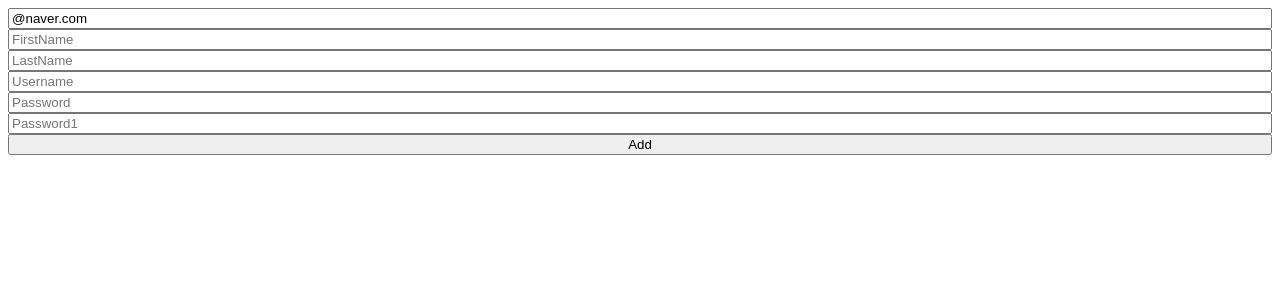
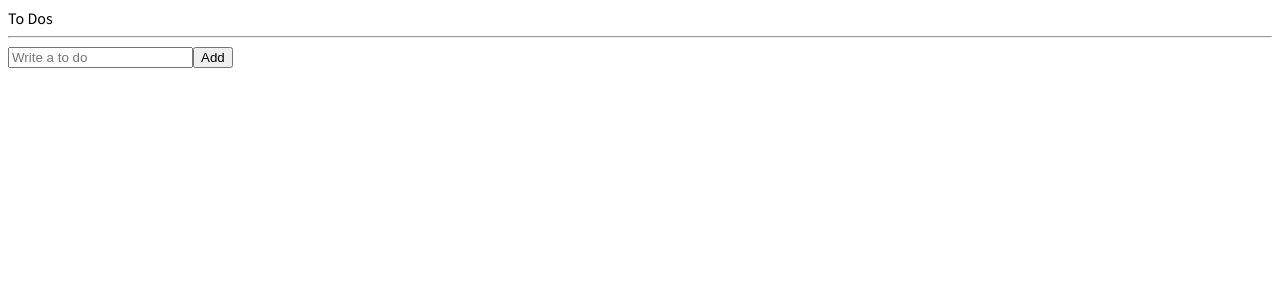
Before and after one commit to dong53358/to-do-list, a React (Create React App) app: page / in a window 1280 px wide. Shown: the top 300 px of the page. Built offline with nearby package versions, Linux system fonts and the light colour scheme.

Commit message:
refactoring

```diff
--- a/src/App.tsx
+++ b/src/App.tsx
@@ -1,5 +1,5 @@
 import { createGlobalStyle } from "styled-components";
-import ToDolist from "./ToDoList";
+import ToDolist from "./components/ToDoList";
 
 const GlobalStyle = createGlobalStyle`
 @import url('https://fonts.googleapis.com/css2?family=Source+Sans+Pro:wght@300;400&display=swap');
--- a/src/ToDoList.tsx
+++ /dev/null
@@ -1,134 +0,0 @@
-import React, { ReactHTMLElement, useState } from "react";
-import { useForm } from "react-hook-form";
-
-/*
-function ToDolist() {
-  const [toDo, setTodo] = useState("");
-  const [toDoError, setToDoError] = useState("");
-  const onChange = (event: React.FormEvent<HTMLInputElement>) => {
-    const {
-      currentTarget: { value },
-    } = event;
-    setToDoError("");
-    setTodo(value);
-  };
-  const onSubmit = (event: React.FormEvent<HTMLFormElement>) => {
-    event.preventDefault();
-    if (toDo.length < 10) {
-      return setToDoError("To do should be longer");
-    }
-    console.log("submit");
-  };
-  return (
-    <div>
-      <form onSubmit={onSubmit}>
-        <input onChange={onChange} value={toDo} placeholder="Write a to do" />
-        <button>Add</button>
-        {toDoError !== "" ? toDoError : null}
-      </form>
-    </div>
-  );
-}
-*/
-
-interface IForm {
-  email: string;
-  firstName: string;
-  lastName: string;
-  username: string;
-  password: string;
-  password1: string;
-  extraError?: string;
-}
-
-function ToDoList() {
-  const {
-    register,
-    handleSubmit,
-    formState: { errors },
-    setError,
-  } = useForm<IForm>({ defaultValues: { email: "@naver.com" } });
-  const onValid = (data: IForm) => {
-    if (data.password !== data.password1) {
-      setError(
-        "password1",
-        { message: "Password are not the same" },
-        { shouldFocus: true }
-      );
-    }
-    setError("extraError", { message: "Server offline" });
-  };
-  console.log(errors);
-  return (
-    <div>
-      <form
-        style={{ display: "flex", flexDirection: "column" }}
-        onSubmit={handleSubmit(onValid)}
-      >
-        <input
-          {...register("email", {
-            required: "Email is requred",
-            pattern: {
-              value: /^[A-Za-z0-9._%+-]+@naver.com$/,
-              message: "Only naver.com emails allowed",
-            },
-          })}
-          placeholder="Email"
-        />
-        <span>{errors?.email?.message}</span>
-        <input
-          {...register("firstName", {
-            required: "write here",
-            validate: {
-              noNico: (value) =>
-                value.includes("nico") ? "no nicos allowed" : true,
-              noNick: (value) =>
-                value.includes("nick") ? "no nicos allowed" : true,
-            },
-          })}
-          placeholder="FirstName"
-        />
-        <span>{errors?.firstName?.message}</span>
-        <input
-          {...register("lastName", { required: "write here" })}
-          placeholder="LastName"
-        />
-        <span>{errors?.lastName?.message}</span>
-        <input
-          {...register("username", {
-            required: "write here",
-            minLength: { value: 5, message: "Your username is too short" },
-          })}
-          placeholder="Username"
-        />
-        <span>{errors?.username?.message}</span>
-        <input
-          {...register("password", {
-            required: "Password is required",
-            minLength: {
-              value: 5,
-              message: "Your password is too short.",
-            },
-          })}
-          placeholder="Password"
-        />
-        <span>{errors?.password?.message}</span>
-        <input
-          {...register("password1", {
-            required: "Password is required",
-            minLength: {
-              value: 5,
-              message: "Your password is too short.",
-            },
-          })}
-          placeholder="Password1"
-        />
-        <span>{errors?.password1?.message}</span>
-        <button>Add</button>
-        <span>{errors?.extraError?.message}</span>
-      </form>
-    </div>
-  );
-}
-
-export default ToDoList;
--- a/src/atoms.ts
+++ b/src/atoms.ts
@@ -1,6 +1,9 @@
 import { atom } from "recoil";
 
-export const isDarkArom = atom({
-  key: "isDark",
-  default: false,
-});
+export interface IToDo {
+  text: string;
+  id: number;
+  category: "TO_DO" | "DOING" | "DONE";
+}
+
+export const toDoState = atom<IToDo[]>({ key: "toDo", default: [] });
--- /dev/null
+++ b/src/components/CreateToDo.tsx
@@ -0,0 +1,30 @@
+import { useForm } from "react-hook-form";
+import { useSetRecoilState } from "recoil";
+import { toDoState } from "../atoms";
+
+interface IForm {
+  toDo: string;
+}
+
+function CreateToDo() {
+  const setToDos = useSetRecoilState(toDoState);
+  const { register, handleSubmit, setValue } = useForm<IForm>();
+  const onSubmit = ({ toDo }: IForm) => {
+    setToDos((oldToDos) => [
+      { text: toDo, id: Date.now(), category: "TO_DO" },
+      ...oldToDos,
+    ]);
+    setValue("toDo", "");
+  };
+  return (
+    <form onSubmit={handleSubmit(onSubmit)}>
+      <input
+        {...register("toDo", { required: "Please write a To Do" })}
+        placeholder="Write a to do"
+      />
+      <button>Add</button>
+    </form>
+  );
+}
+
+export default CreateToDo;
--- /dev/null
+++ b/src/components/ToDo.tsx
@@ -0,0 +1,14 @@
+import { IToDo } from "../atoms";
+
+function ToDo({ text }: IToDo) {
+  return (
+    <li>
+      <span>{text}</span>
+      <button>Doing</button>
+      <button>To Do</button>
+      <button>Done</button>
+    </li>
+  );
+}
+
+export default ToDo;
--- /dev/null
+++ b/src/components/ToDoList.tsx
@@ -0,0 +1,22 @@
+import { useRecoilValue } from "recoil";
+import { toDoState } from "../atoms";
+import CreateToDo from "./CreateToDo";
+import ToDo from "./ToDo";
+
+function ToDoList() {
+  const toDos = useRecoilValue(toDoState);
+  return (
+    <div>
+      <h1>To Dos</h1>
+      <hr />
+      <CreateToDo />
+      <ul>
+        {toDos.map((toDo) => (
+          <ToDo key={toDo.id} {...toDo} />
+        ))}
+      </ul>
+    </div>
+  );
+}
+
+export default ToDoList;
```
